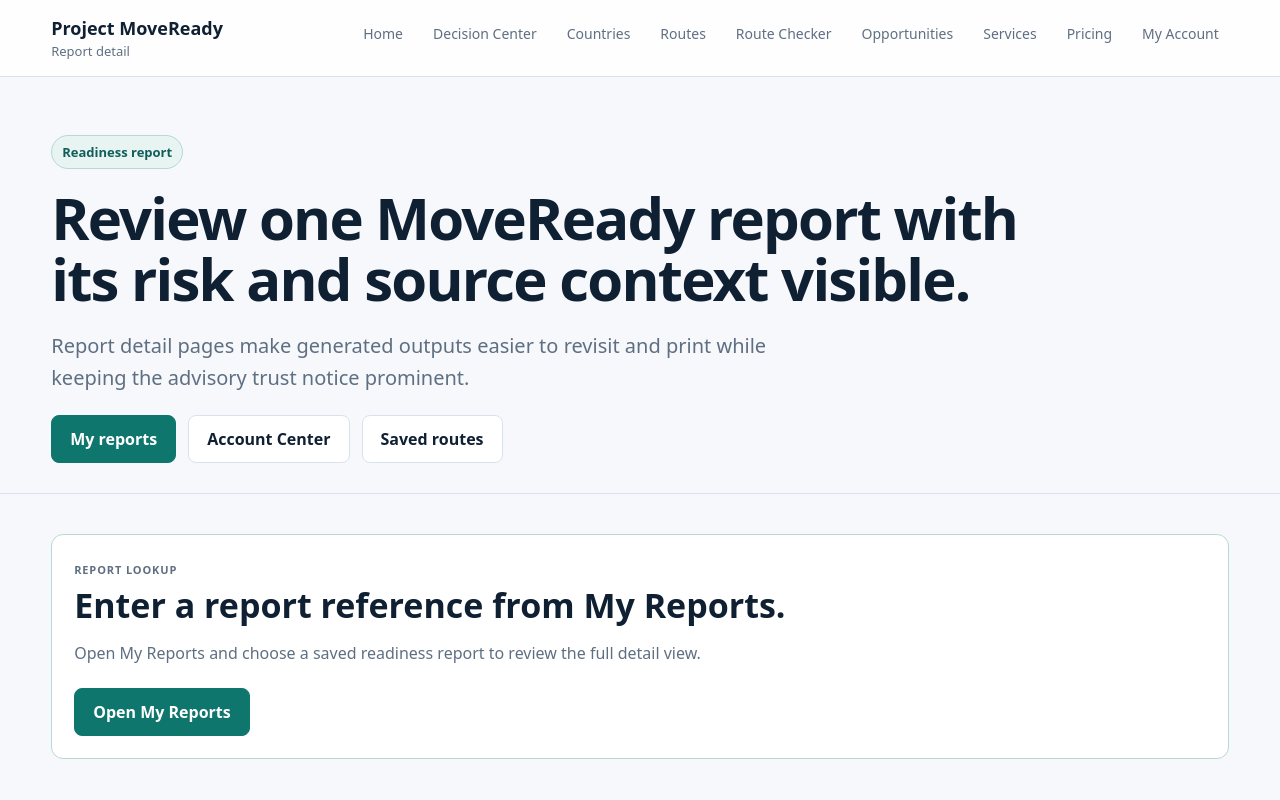
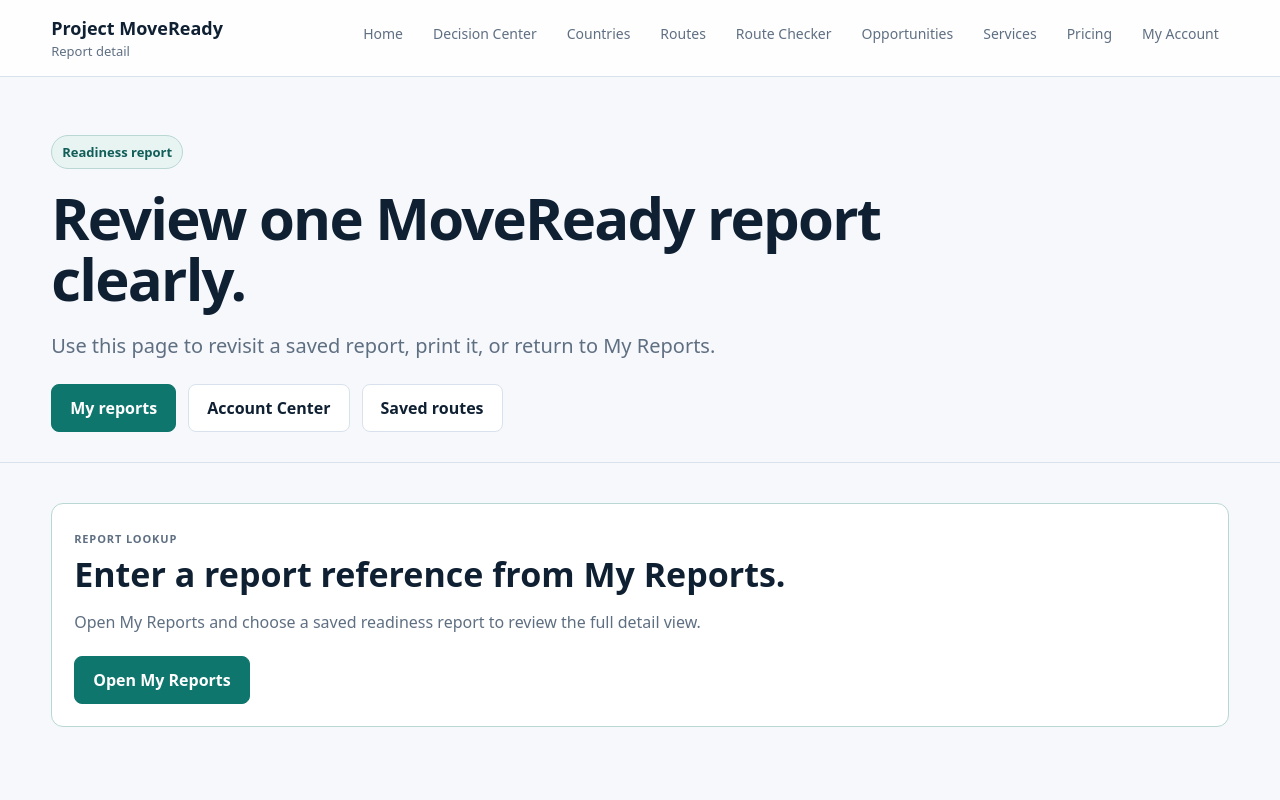
Before and after one commit to SirBM201/SirBM201-moveready-frontend, a Next.js app: page /report-detail in a window 1280 px wide. Shown: the top 800 px of the page. Built offline with nearby package versions, Linux system fonts and the light colour scheme; no server answers.

Commit message:
Simplify report detail hero

```diff
--- a/app/report-detail/page.tsx
+++ b/app/report-detail/page.tsx
@@ -13,9 +13,9 @@ export default async function ReportDetailPage({ searchParams }: any) {
       <section className="hero-band compact-hero">
         <div className="hero-copy">
           <span className="eyebrow">Readiness report</span>
-          <h1>Review one MoveReady report with its risk and source context visible.</h1>
+          <h1>Review one MoveReady report clearly.</h1>
           <p className="lede">
-            Report detail pages make generated outputs easier to revisit and print while keeping the advisory trust notice prominent.
+            Use this page to revisit a saved report, print it, or return to My Reports.
           </p>
           <div className="actions">
             <a className="btn primary" href="/my-reports">My reports</a>
```
